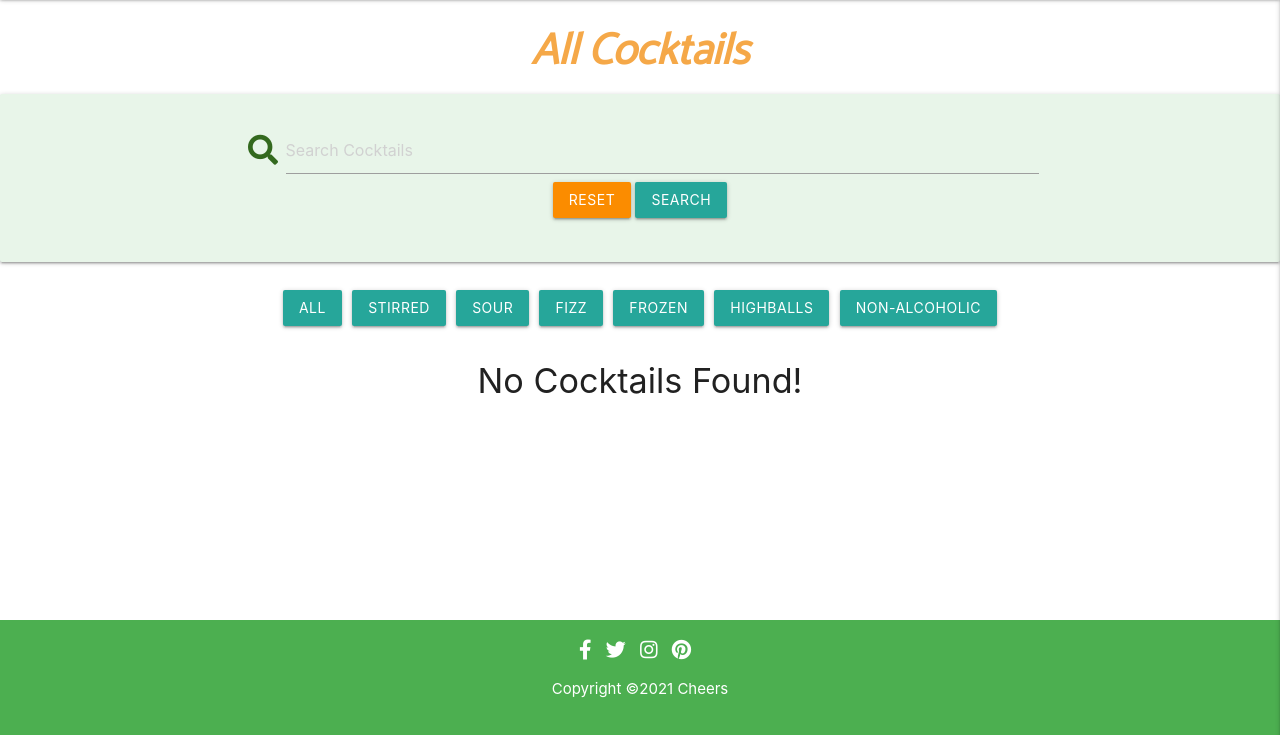
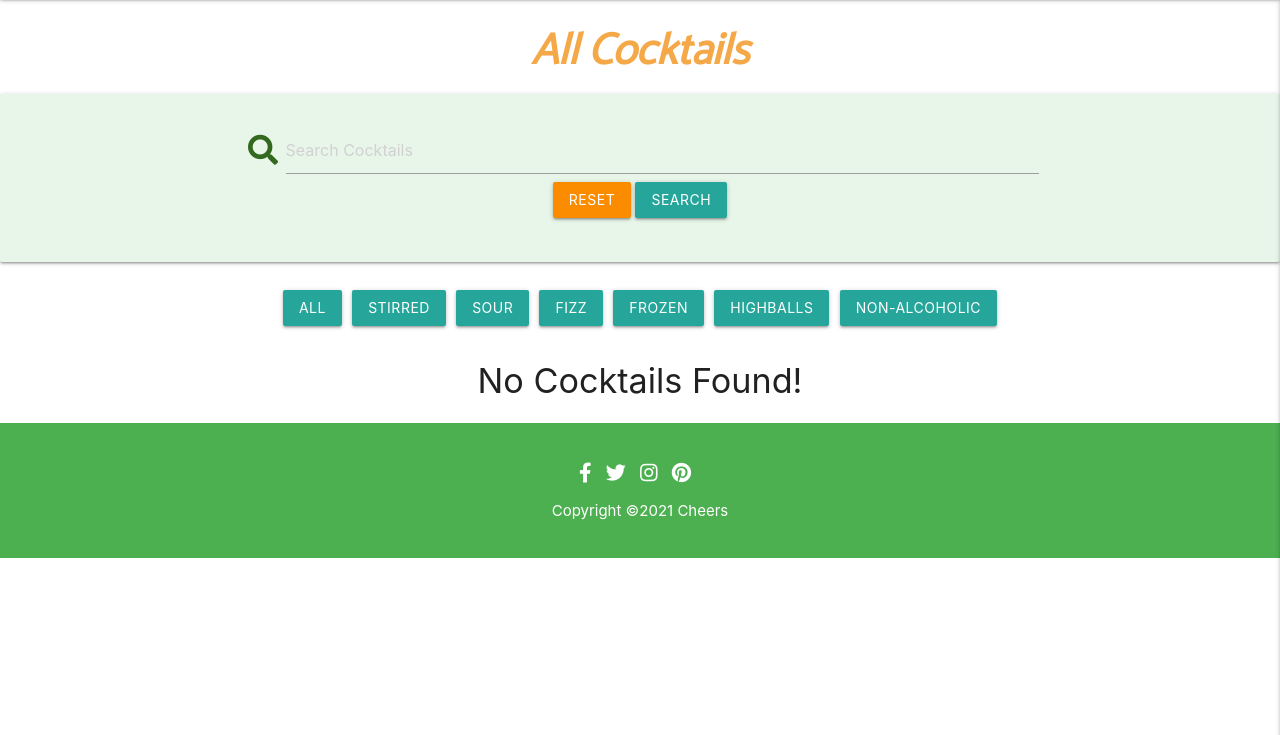
Before and after one commit to asplesa/cheers-ms3, a Flask app: page /search in a window 1280 px wide. Shown: the part 65-800 px from the top of the page. Run offline with Flask 2, Linux system fonts and the light colour scheme; data that the repository does not hold is empty; some libraries are stand-ins or nearby versions.

Commit message:
Add the materialize footer class to the footer

```diff
--- a/static/css/style.css
+++ b/static/css/style.css
@@ -9,7 +9,7 @@ body {
 }
 
 main {
-  flex: 1 0 auto;
+  flex: 0 auto;
 }
 
 
@@ -72,11 +72,11 @@ hr.solid {
 }
 
 /* ------- Footer ------- */
-.footer {
+.page-footer {
     text-align: center;
     width: 100%;
     margin-top: 10px;
-    position: fixed;
+    position: sticky;
     bottom: 0;
     left: 0;
 }
--- a/templates/base.html
+++ b/templates/base.html
@@ -76,14 +76,12 @@
       </section>
 
       <main>
-
-              {% block content %}
-              {% endblock %}
-
+          {% block content %}
+          {% endblock %}
       </main>
 
       <!-- Footer -->
-      <footer class="green">
+      <footer class="page-footer green">
           <div class="container">
               <div class="row center-align">
                   <div class="col-md-12 py-3">
```
